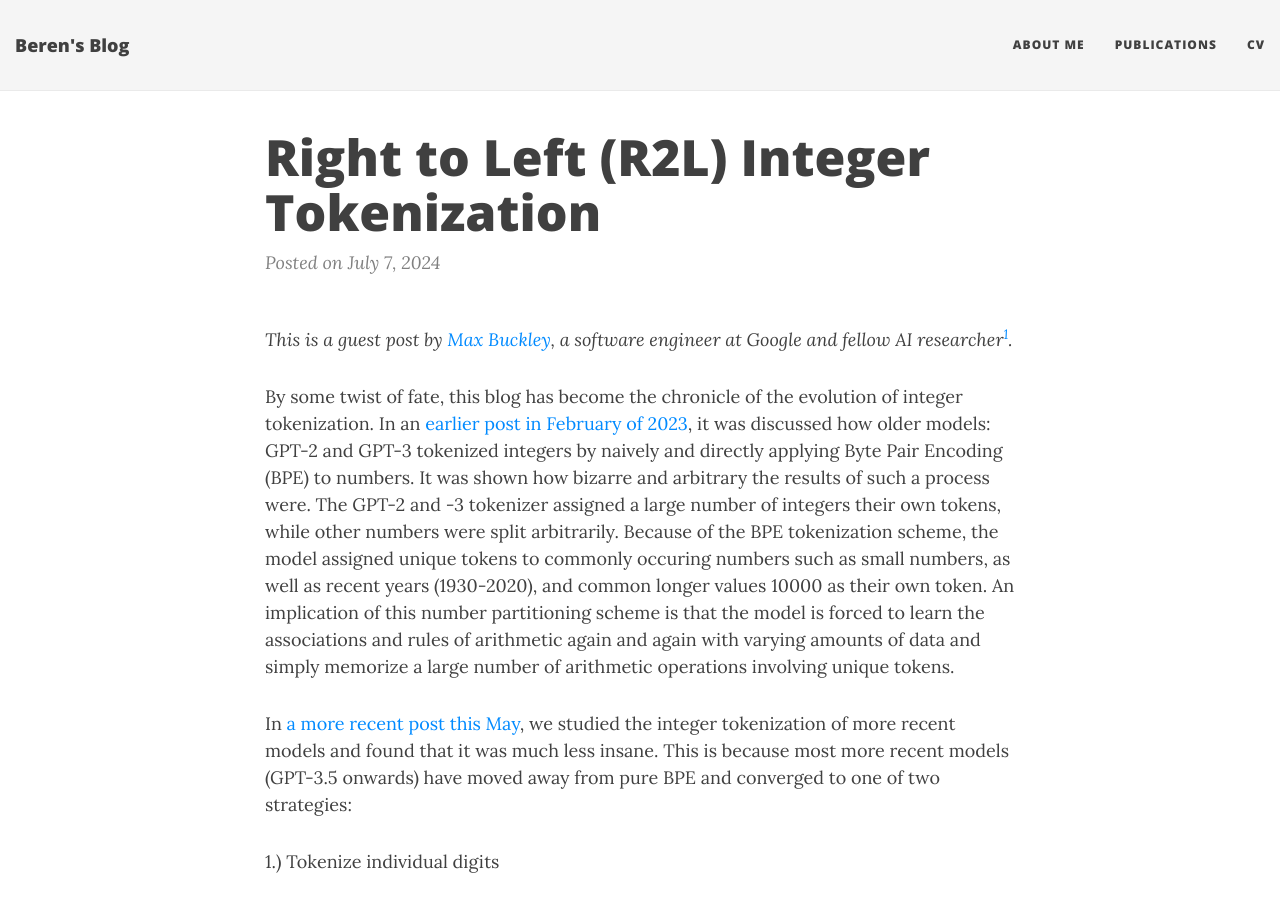
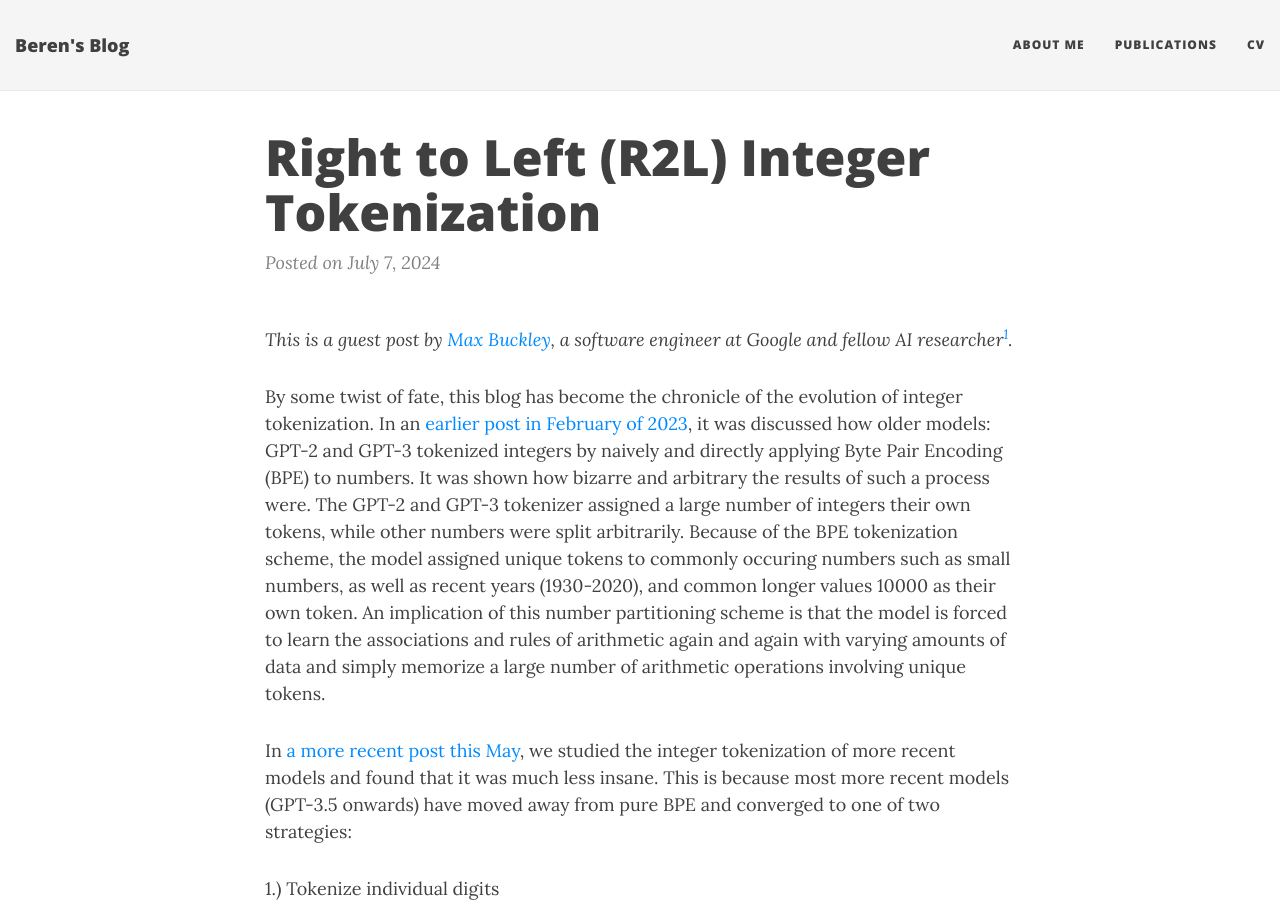
Before and after one commit to BerenMillidge/BerenMillidge.github.io, a Jekyll site: the page built from _posts/2024-07-07-Right-to-Left-Integer-Tokenization.md, in a window 1280 px wide and 900 px high. Built offline with Jekyll 4.4.1, drawn with Linux system fonts in a browser that asks for light colours; nearby versions of some CDN libraries; some of the changed text lies outside the part shown.

Commit message:
Update 2024-07-07-Right-to-Left-Integer-Tokenization.md

```diff
--- a/_posts/2024-07-07-Right-to-Left-Integer-Tokenization.md
+++ b/_posts/2024-07-07-Right-to-Left-Integer-Tokenization.md
@@ -5,7 +5,7 @@ title: Right to Left (R2L) Integer Tokenization
 
 *This is a guest post by [Max Buckley](https://www.linkedin.com/in/maxbuckley/), a software engineer at Google and fellow AI researcher[^1].*
 
-By some twist of fate, this blog has become the chronicle of the evolution of integer tokenization. In an [earlier post in February of 2023](https://www.beren.io/2023-02-04-Integer-tokenization-is-insane/), it was discussed how older models: GPT-2 and GPT-3 tokenized integers by naively and directly applying Byte Pair Encoding (BPE) to numbers. It was shown how bizarre and arbitrary the results of such a process were. The GPT-2 and -3 tokenizer assigned a large number of integers their own tokens, while other numbers were split arbitrarily. Because of the BPE tokenization scheme, the model assigned unique tokens to commonly occuring numbers such as small numbers, as well as recent years (1930-2020), and common longer values 10000 as their own token. An implication of this number partitioning scheme is that the model is forced to learn the associations and rules of arithmetic again and again with varying amounts of data and simply memorize a large number of arithmetic operations involving unique tokens.
+By some twist of fate, this blog has become the chronicle of the evolution of integer tokenization. In an [earlier post in February of 2023](https://www.beren.io/2023-02-04-Integer-tokenization-is-insane/), it was discussed how older models: GPT-2 and GPT-3 tokenized integers by naively and directly applying Byte Pair Encoding (BPE) to numbers. It was shown how bizarre and arbitrary the results of such a process were. The GPT-2 and GPT-3 tokenizer assigned a large number of integers their own tokens, while other numbers were split arbitrarily. Because of the BPE tokenization scheme, the model assigned unique tokens to commonly occuring numbers such as small numbers, as well as recent years (1930-2020), and common longer values 10000 as their own token. An implication of this number partitioning scheme is that the model is forced to learn the associations and rules of arithmetic again and again with varying amounts of data and simply memorize a large number of arithmetic operations involving unique tokens.
 
 In [a more recent post this May](https://www.beren.io/2024-05-11-Integer-tokenization-is-now-much-less-insane/), we studied the integer tokenization of more recent models and found that it was much less insane. This is because  most more recent models (GPT-3.5 onwards) have moved away from pure BPE and converged to one of two strategies:
 
```
Also changed, not shown: other parts of _posts/2024-07-07-Right-to-Left-Integer-Tokenization.md (+3 -1 lines).
